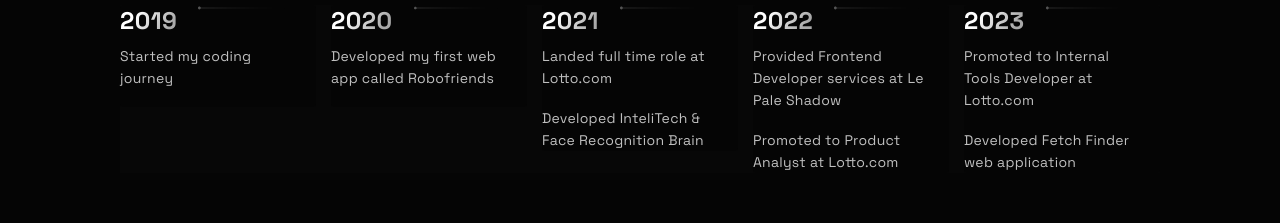
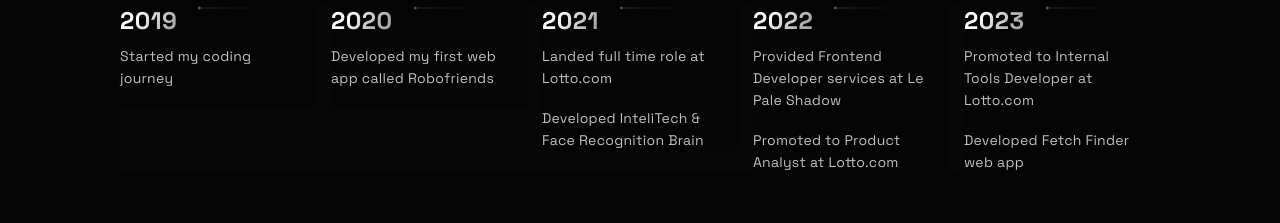
Before and after one commit to davidpedrero/David-Pedero-Portfolio, a Next.js app: page / in a window 1280 px wide. Shown: the part 4320-4543 px from the top of the page. Built offline with nearby package versions, Linux system fonts and the light colour scheme.

Commit message:
updated portfolio 2

```diff
--- a/src/constants/constants.js
+++ b/src/constants/constants.js
@@ -42,7 +42,7 @@
   { year: 2020, text: 'Developed my first web app called Robofriends', },
   { year: 2021, text: 'Landed full time role at Lotto.com', text2: 'Developed InteliTech & Face Recognition Brain'},
   { year: 2022, text2: 'Promoted to Product Analyst at Lotto.com', text: 'Provided Frontend Developer services at Le Pale Shadow', },
-  { year: 2023, text2: 'Developed Fetch Finder web application', text: 'Promoted to Internal Tools Developer at Lotto.com' }
+  { year: 2023, text2: 'Developed Fetch Finder web app', text: 'Promoted to Internal Tools Developer at Lotto.com' }
 ];
 
 
```
